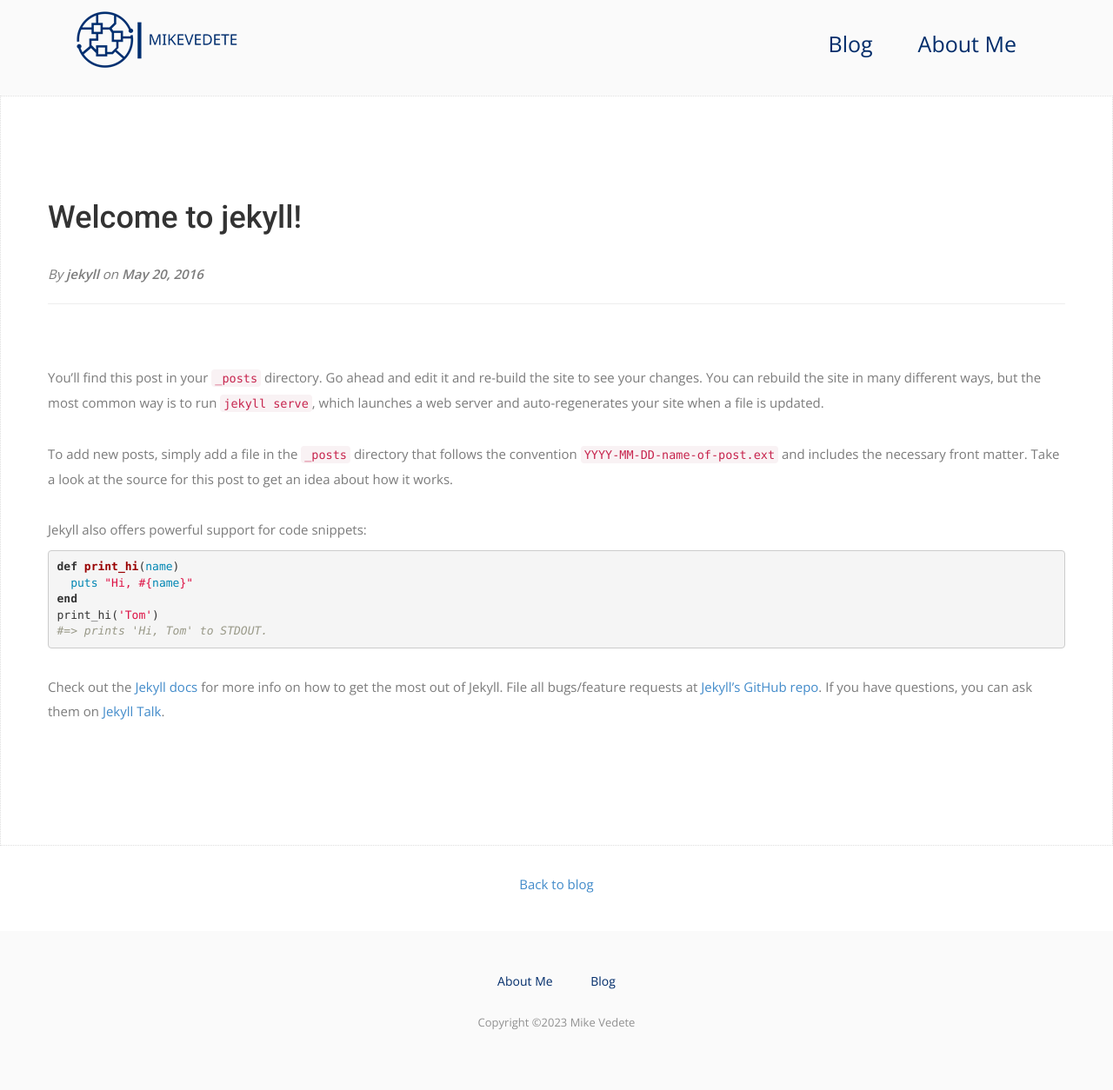
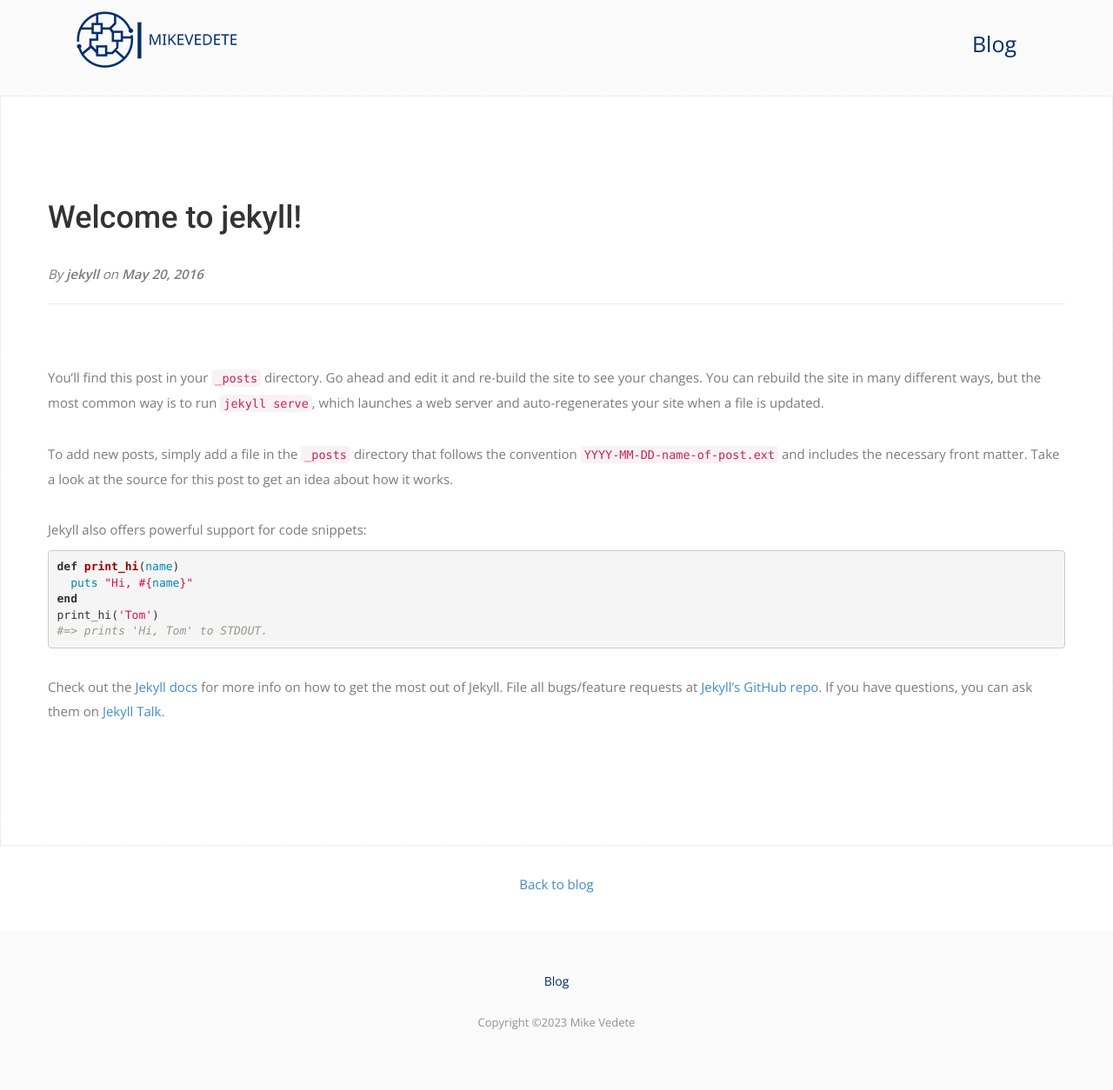
Before and after one commit to lowercasenumbers/lowercasenumbers.github.io, a Jekyll site: the page built from _posts/2016-05-20-welcome-to-jekyll.md, in a window 1280 px wide. Shown: the whole page at 87% size. Built offline with Jekyll 4.4.1, drawn with Linux system fonts in a browser that asks for light colours; nearby versions of some CDN libraries; some web fonts are replaced.

Commit message:
Remove unused links

```diff
--- a/_includes/footer.html
+++ b/_includes/footer.html
@@ -5,7 +5,6 @@
       <div class="col-md-12">
         <div class="footer-manu">
           <ul>
-            <li><a href="#">About Me</a></li>
             <li><a href="{{ site.baseurl }}/">Blog</a></li>
           </ul>
         </div>
--- a/_includes/header.html
+++ b/_includes/header.html
@@ -22,8 +22,9 @@
             <div class="collapse navbar-collapse" id="bs-example-navbar-collapse-1">
               <ul class="nav navbar-nav navbar-right">
                 <li><a href="{{ site.baseurl }}/">Blog</a></li>
+
+                <!--
                 <li><a href="{{ site.baseurl }}#">About Me</a></li>
-                <!--
                 <li><a href="{{ site.baseurl }}/">Home</a></li>
                 <li><a href="{{ site.baseurl }}/work">Work</a></li>
                 <li><a href="#">Service</a></li>
```
